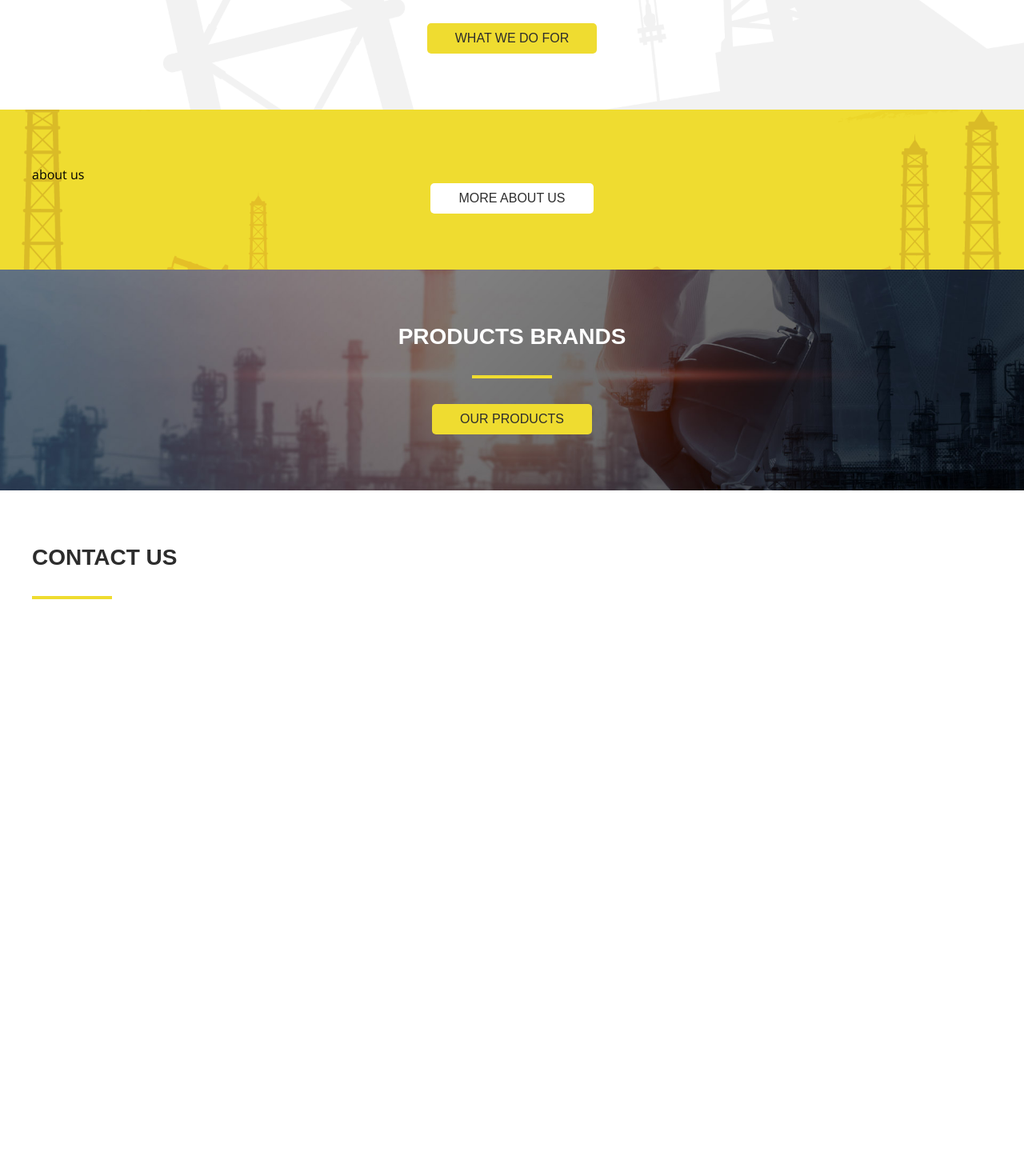
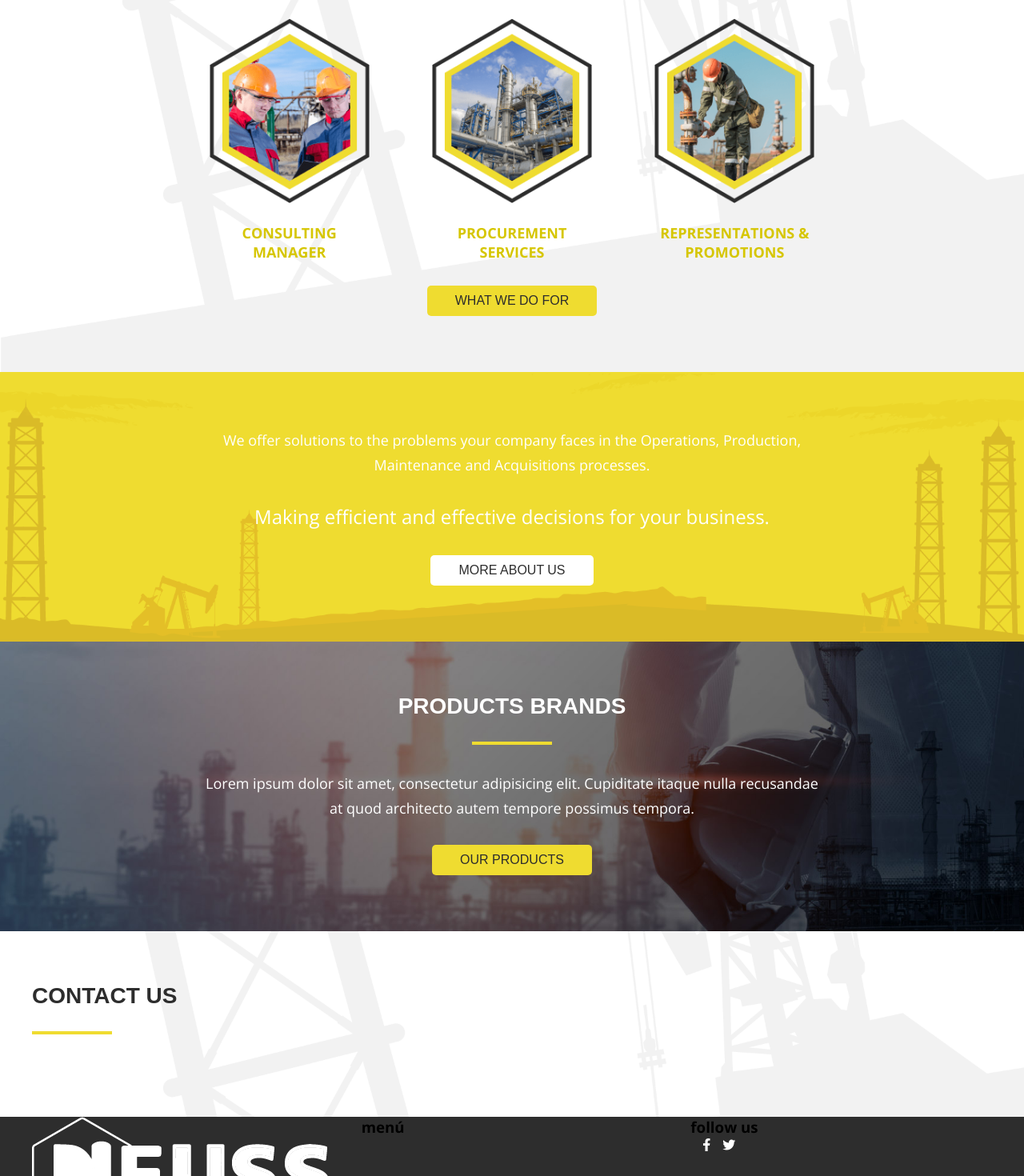
Before and after one commit to davecast/neussts, a Vue app: page / in a window 1280 px wide. Shown: the part 940-2410 px from the top of the page at 80% size. Before the commit the page ends 1791 px from the top, so only its background shows below. Built offline with nearby package versions, Linux system fonts and the light colour scheme; a web font is replaced by a local one.

Commit message:
Home design mockup

```diff
--- a/src/App.vue
+++ b/src/App.vue
@@ -2,16 +2,19 @@
   <div id="app">
     <Header />
     <router-view />
+    <Footer />
   </div>
 </template>
 
 <script>
 import Header from "@/components/Header.vue";
+import Footer from "@/components/Footer.vue";
 
 export default {
   name: "App",
   components: {
-    Header
+    Header,
+    Footer
   }
 };
 </script>
@@ -124,6 +127,9 @@ h6 {
   margin: 0;
 }
 
+p {
+  margin: 0;
+}
 /*Tools*/
 
 .container {
@@ -131,11 +137,46 @@ h6 {
   max-width: 1200px;
   margin: 0 auto;
 }
+.content--768--center {
+  max-width: 768px;
+  margin: 0 auto;
+}
+
+.back--white {
+  background-color: #fff;
+}
+.back--black {
+  background-color: #2d2d2d;
+}
+.back--yellow {
+  background-color: #d6c600;
+}
+
+.grid {
+  display: grid;
+}
+.grid--4--12 {
+  max-width: calc(100% - 33.33%);
+  margin: 0 auto;
+}
+.grid__3 {
+  grid-template: 1fr / 1fr 1fr 1fr;
+}
+.grid__gap--35 {
+  grid-gap: 35px;
+}
+
 .text--center {
   text-align: center;
 }
 .text--white {
   color: #fff;
+}
+.text--black {
+  color: #2d2d2d;
+}
+.text--yellow {
+  color: #d6c600;
 }
 .text--muli {
   font-family: "Muli", sans-serif;
@@ -146,7 +187,10 @@ h6 {
 .text--normal {
   font-size: 18px;
   line-height: 31px;
-  color: #fff;
+}
+.text--big {
+  font-size: 24px;
+  line-height: 37px;
 }
 
 .mb--x1 {
--- a/src/components/Button.vue
+++ b/src/components/Button.vue
@@ -6,7 +6,9 @@
     v-slot="{ href, route, navigate }"
   >
     <a :href="href" @click="navigate" :style="styleButton">
-      <slot></slot>
+      <span>
+        <slot></slot>
+      </span>
     </a>
   </router-link>
 </template>
@@ -41,11 +43,19 @@ export default {
 
 <style scoped>
 .btn {
+  position: relative;
+  overflow: hidden;
   display: block;
   margin: 0 auto;
   width: fit-content;
   padding: 10px 35px;
   border-radius: 5px;
   text-transform: uppercase;
+  transition: all 0.25s ease-in;
+}
+.btn:hover {
+  background: #2d2d2d !important;
+  color: #fff !important;
+  transform: translateY(-1.5px);
 }
 </style>
--- a/src/components/Footer.vue
+++ b/src/components/Footer.vue
@@ -0,0 +1,40 @@
+<template>
+  <footer class="back--black">
+    <div class="container">
+      <section class="grid grid__3 grid__gap--35">
+        <div class="grid__item">
+          <figure class="footer__img">
+            <img src="@/assets/logo-white.png" alt="neuss ts" />
+          </figure>
+        </div>
+        <div class="grid__item">
+          <h3 class="footer__title">menú</h3>
+        </div>
+        <div class="grid__item">
+          <h3 class="footer__title">follow us</h3>
+          <Social />
+        </div>
+      </section>
+    </div>
+  </footer>
+</template>
+
+<script>
+import Social from "@/components/Social.vue";
+
+export default {
+  name: "Footer",
+  components: {
+    Social
+  }
+};
+</script>
+
+<style scoped>
+.footer__img {
+
+}
+.footer__img img {
+
+}
+</style>
--- a/src/components/NeTitle.vue
+++ b/src/components/NeTitle.vue
@@ -59,7 +59,7 @@ export default {
   margin: 0 auto;
   left: 0;
   right: 0;
-  bottom: -2.5px;
+  bottom: -2px;
 }
 .title.title__left::before {
   right: auto;
@@ -69,7 +69,7 @@ export default {
 }
 .title__first {
   font-size: 28px;
-  line-height: 28px;
+  line-height: 22px;
   font-family: "Muli", sans-serif;
   text-transform: uppercase;
 }
--- a/src/views/Home.vue
+++ b/src/views/Home.vue
@@ -10,31 +10,76 @@
         our solutions
       </NeButton>
     </Banner>
-    <DcSection backgroundImage="exp_back.png" attached>
+    <DcSection class="back--white" backgroundImage="exp_back.png" attached>
       <div class="container">
         <Title title="experiences" color="2D2D2D" />
+        <div class="grid grid--4--12 grid__3 grid__gap--35 mb--x3">
+          <div class="feature">
+            <figure class="feature__img">
+              <img src="@/assets/exp_1.png" />
+            </figure>
+            <h3 class="feature__text text--center text--yellow">
+              CONSULTING <br />MANAGER
+            </h3>
+          </div>
+          <div class="feature">
+            <figure class="feature__img">
+              <img src="@/assets/exp_2.png" />
+            </figure>
+            <h3 class="feature__text text--center text--yellow">
+              PROCUREMENT <br />SERVICES
+            </h3>
+          </div>
+          <div class="feature">
+            <figure class="feature__img">
+              <img src="@/assets/exp_3.png" />
+            </figure>
+            <h3 class="feature__text text--center text--yellow">
+              REPRESENTATIONS &amp; <br />PROMOTIONS
+            </h3>
+          </div>
+        </div>
         <NeButton routeLink="/experience" color="2d2d2d" background="EFDC30">
           what we do for
         </NeButton>
       </div>
     </DcSection>
-    <DcSection backgroundImage="about__back.png">
+    <DcSection
+      class="back--yellow"
+      backgroundImage="about__back.png"
+      backgroundPosition="bottom"
+    >
       <div class="container">
-        about us
+        <p
+          class="text--normal text--white mb--x3 text--center content--768--center"
+        >
+          We offer solutions to the problems your company faces in the
+          Operations, Production, Maintenance and Acquisitions processes.
+        </p>
+        <p class="text--big text--white mb--x3 text--center">
+          Making efficient and effective decisions for your business.
+        </p>
         <NeButton routeLink="/about">
           more about us
         </NeButton>
       </div>
     </DcSection>
-    <DcSection backgroundImage="products__back.jpg">
+    <DcSection class="back--black" backgroundImage="products__back.jpg">
       <div class="container">
         <Title title="products brands" color="FFFFFF" />
+        <p
+          class="text--normal text--white mb--x3 text--center content--768--center"
+        >
+          Lorem ipsum dolor sit amet, consectetur adipisicing elit. Cupiditate
+          itaque nulla recusandae at quod architecto autem tempore possimus
+          tempora.
+        </p>
         <NeButton routeLink="/products" color="2d2d2d" background="EFDC30">
           our products
         </NeButton>
       </div>
     </DcSection>
-    <DcSection attached>
+    <DcSection backgroundImage="exp_back.png" attached>
       <div class="container">
         <Title title="contact us" color="2D2D2D" position="left" />
       </div>
@@ -60,4 +105,19 @@ export default {
 };
 </script>
 
-<style scoped></style>
+<style scoped>
+.feature {
+  text-align: center;
+}
+.feature__img {
+  max-width: 200px;
+  margin: 0 auto 25px;
+}
+.feature__img img {
+  max-width: 100%;
+}
+.feature__text {
+  font-size: 18px;
+  line-height: 24px;
+}
+</style>
```
Also changed, not shown: src/assets/logo-white.png, src/assets/logo.png.
